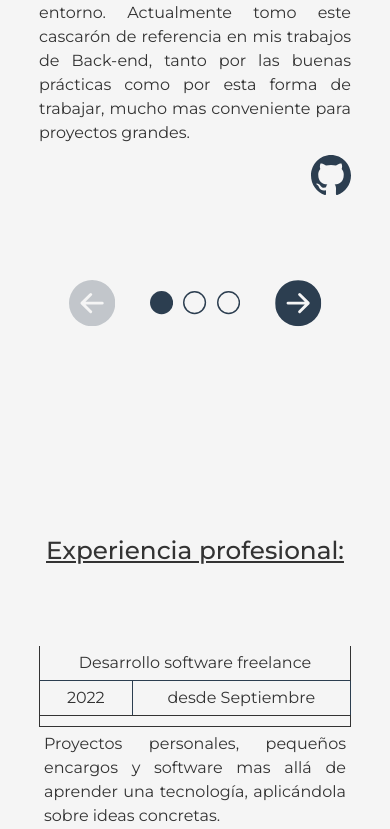
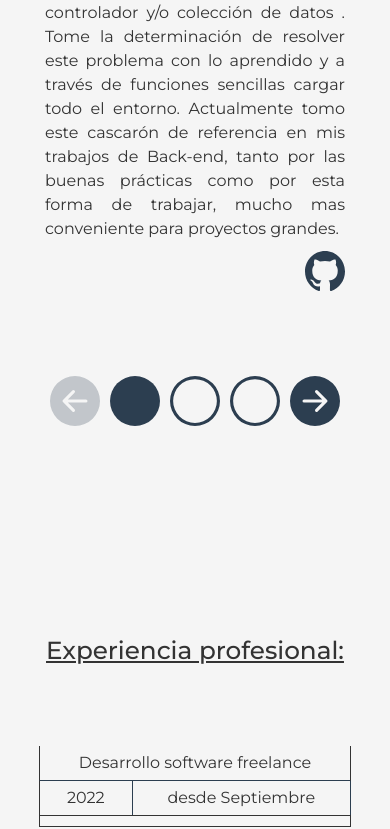
Before and after one commit to cmfraile/P3, a React (Vite) app: page / in a window 390 px wide. Shown: the part 4824-5653 px from the top of the page. Built offline with nearby package versions, Linux system fonts and the light colour scheme.

Commit message:
previo a revision

```diff
--- a/src/components/cards/trabajo.card.tsx
+++ b/src/components/cards/trabajo.card.tsx
@@ -1,4 +1,3 @@
-import { useEffect } from "react"
 import LinkIcon from "../linkIcon.component"
 
 export interface trabajoProps { foto:string , nombre:string , estado:string , descripcion:string , side:boolean , customIndex:number , despliegueURL?:string , repoURL?:string }
--- a/src/pages/trabajos.pages.tsx
+++ b/src/pages/trabajos.pages.tsx
@@ -2,13 +2,15 @@ import '../styles/pages/trabajos.sass'
 import TrabajoCard from '../components/cards/trabajo.card';
 import Trabajos from '../assets/svgs/trabajos.svg';
 
-import { trabajos } from '../misc/data';
+import { trabajos as ttest } from '../misc/data';
 import WorkScroll from '../components/worksScroll.component';
 import { useLayoutEffect, useState } from 'react';
 
 export interface workBook { longOfPage:number , pages:number[] , index:number }
 
 const RootTrabajos = () => {
+
+    const trabajos = ttest;
 
     const [ workBook , setWorkBook ] = useState<workBook|undefined>(undefined) ;
 
--- a/src/styles/pages/trabajos.sass
+++ b/src/styles/pages/trabajos.sass
@@ -88,3 +88,9 @@ $mw1:80%
                     padding: 10px 0px
             .foto
                 display: none
+
+@media screen and (max-width:768px)
+    .root_trabajos
+        .button,.arrow
+            margin: 0px 5px
+            width: 50px
```
